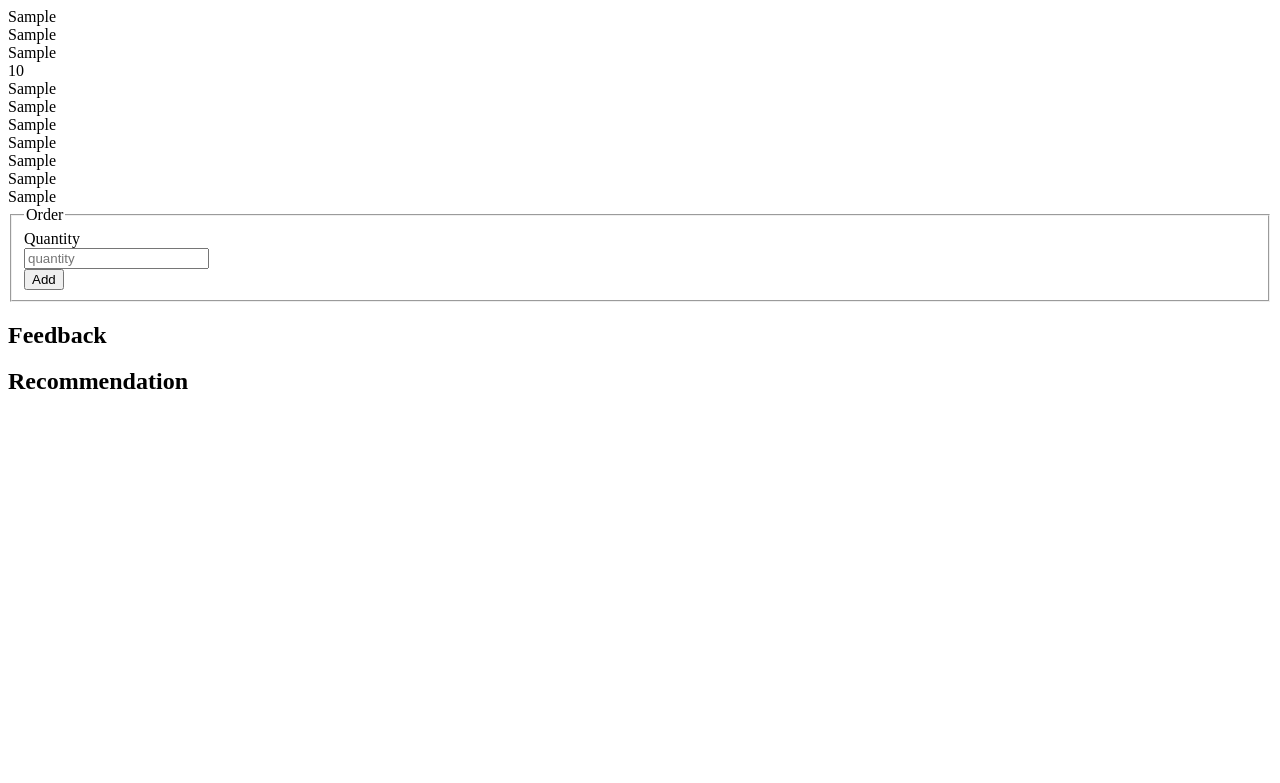
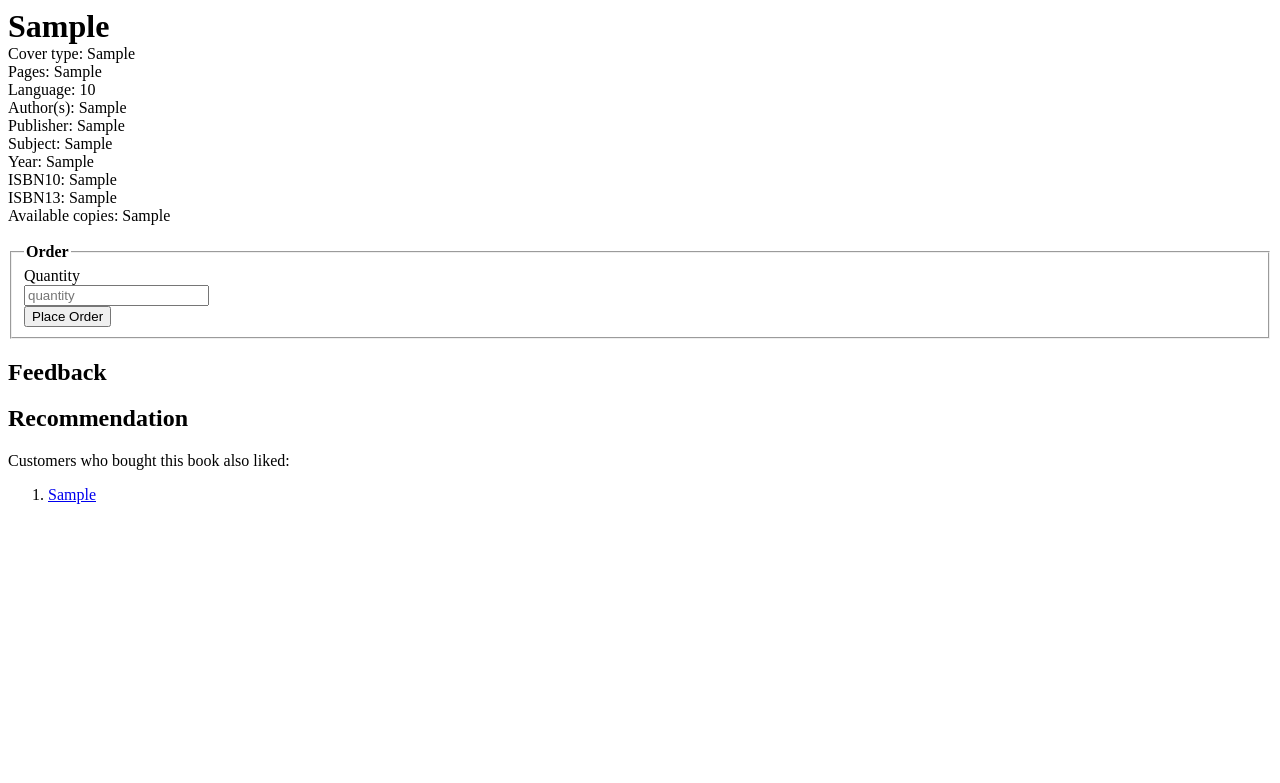
Before and after one commit to ryan191188/50008Bookstore, a Django app: template mysite/mysite/templates/books/book_details.html in a window 1280 px wide. Shown: the top 783 px of the page. Run offline with Django 3.2, Linux system fonts and the light colour scheme; the visitor is signed in with stand-in values (Sample User, id 1); tables that the repository leaves empty hold one stand-in row (values such as "Sample post"); the template is opened without the code that fills it: most values are stand-ins (such as "Sample title", 1, 10 or a date in 2020); data that the repository does not hold is empty.

Commit message:
recommendation

```diff
--- a/BookOrder_INSERT.sql
+++ b/BookOrder_INSERT.sql
@@ -1,4 +1,4 @@
-INSERT INTO BookOrder VALUES
+INSERT INTO myapp_orders VALUES
 ('tayyongming1989@gmail.com', '978-1936594290', 4, '2015-11-22 19:46:13'),
 ('nehalkanwat1989@gmail.com', '978-0672325670', 2, '2017-11-18 15:53:31'),
 ('zhengxi1990@yahoo.com', '978-0596802356', 5, '2015-10-26 02:08:34'),
--- a/Recommender.sql
+++ b/Recommender.sql
@@ -1,7 +1,7 @@
-SELECT ISBN13 FROM bookorder
+SELECT ISBN13 FROM myapp_orders
 WHERE loginName IN
 (SELECT b2.loginName
-FROM bookorder b1, bookorder b2
+FROM myapp_orders b1, myapp_orders b2
 WHERE b1.ISBN13 = b2.ISBN13
 AND b1.loginName <> b2.loginName
 AND b1.loginName = 'tayweiguo1989@msn.com'
--- a/mysite/myapp/settings.py
+++ b/mysite/myapp/settings.py
@@ -38,6 +38,7 @@ INSTALLED_APPS = [
     'django.contrib.sessions',
     'django.contrib.messages',
     'django.contrib.staticfiles',
+    'myapp',
 ]
 
 MIDDLEWARE = [
--- a/mysite/mysite/settings.py
+++ b/mysite/mysite/settings.py
@@ -38,7 +38,6 @@ INSTALLED_APPS = [
     'django.contrib.messages',
     'django.contrib.staticfiles',
     'django_extensions',
-    'myapp',
 ]
 
 MIDDLEWARE = [
--- a/mysite/mysite/templates/books/book_details.html
+++ b/mysite/mysite/templates/books/book_details.html
@@ -1,16 +1,17 @@
 {% if book %}
 {% for b in book %}
-	{{b.0}}<br>
-	{{b.1}}<br>
-	{{b.2}}<br>
-	{{b.3}}<br>
-	{{b.4}}<br>
-	{{b.5}}<br>
-	{{b.6}}<br>
-	{{b.7}}<br>
-	{{b.8}}<br>
-	{{b.9}}<br>
-	{{b.10}}<br>
+	<font size=6><b> {{b.0}}</b></font><br>
+	Cover type: {{b.1}}<br>
+	Pages: {{b.2}}<br>
+	Language: {{b.3}}<br>
+	Author(s): {{b.4}}<br>
+	Publisher: {{b.5}}<br>
+	Subject: {{b.6}}<br>
+	Year: {{b.7}}<br>
+	ISBN10: {{b.8}}<br>
+	ISBN13: {{b.9}}<br>
+	Available copies: {{b.10}}<br>
+	<br>
 
 
 
@@ -28,13 +29,13 @@
 	<fieldset>
 
 	<!-- Form Name -->
-	<legend>Order</legend>
+	<legend><b>Order</b></legend>
 
 	<!-- Text input-->
 	<div class="form-group">
 	  <label class="col-md-4 control-label" for="quantity">Quantity</label>
 	  <div class="col-md-4">
-	  <input id="quantity" name="quantity" type="number" min=1 step=1.0 placeholder="quantity" class="form-control input-md" required="">
+	  <input id="quantity" name="quantity" type="number" min=1 max={{book.0.10}} step=1.0 placeholder="quantity" class="form-control input-md" required="">
 
 	  </div>
 	</div>
@@ -42,7 +43,7 @@
 	<div class="form-group">
 	  <label class="col-md-4 control-label" for="orderbutton"></label>
 	  <div class="col-md-4">
-	    <button id="orderbutton" name="orderbutton" class="btn btn-primary">Add</button>
+	    <button id="orderbutton" name="orderbutton" class="btn btn-primary">Place Order</button>
 	  </div>
 	</div>
 
@@ -62,7 +63,20 @@
 <! feeedback frm query>
 
 <h2>Recommendation </h2>
+{% if recommendation %}
+  Customers who bought this book also liked:
+  <ol>
+  {% for book in recommendation %}
+  <li>
+    <a href = "{{book.1}}" >{{ book.0 }}</a><br>  <! TITLE>
+    <br>
 
+<!-- QUERY LANGUAGE TO GET SCORE BY REFERENCING ANOTHER SUBTABLE -->
+
+ </li>
+  {% endfor %}
+  </ol>
+{% endif %}
 
 {% else %}
 <h2> Book Not Found </h2>
--- a/mysite/mysite/templates/user_orders.html
+++ b/mysite/mysite/templates/user_orders.html
@@ -34,8 +34,10 @@
   <ol>
   {% for order in results %}
   <li>
-    {{ order.0 }}<br>  <! DATE>
-    <a href = "../../books/{{book.9}}" >{{ order.1 }}</a><br>  <! TITLE>
+    <a href = "../../books/{{order.2}}" >{{ order.0 }}</a><br>  <! TITLE>
+    {{order.3}} copies<br>
+    Ordered on {{order.4}}<br>
+    <br>
 
 <!-- QUERY LANGUAGE TO GET SCORE BY REFERENCING ANOTHER SUBTABLE -->
 
--- a/mysite/mysite/urls.py
+++ b/mysite/mysite/urls.py
@@ -80,6 +80,9 @@ urlpatterns = [
 		   core_views.userratings,
 		   name = 'userratings'),
 
+       url(r'^user/.+/orders',
+       core_views.userorders,
+       name = 'userorders'),
 
 		   url(r'^newbook',
 		   core_views.newbook,
@@ -87,5 +90,9 @@ urlpatterns = [
 
 		   url(r'^arrivebook',
 		   core_views.arrivebook,
-		   name = 'arrivebook')
+		   name = 'arrivebook'),
+
+       url(r'^statistics',
+       core_views.statistics,
+       name = 'statistics')
                ]
--- a/order_create.sql
+++ b/order_create.sql
@@ -3,6 +3,6 @@ loginName VARCHAR(64),
 ISBN13 CHAR(14),
 quantityOrdered INT NOT NULL,  # QUANTITY ORDERED MUST BE SMALLER OR EQUAL TO QUANTITY AVAILABLE
 orderDate DATETIME NOT NULL,
-PRIMARY KEY (loginName, ISBN13),
+PRIMARY KEY (loginName, ISBN13, orderDate),
 FOREIGN KEY (loginName) REFERENCES auth_user(username) ON DELETE CASCADE ON UPDATE CASCADE,
 FOREIGN KEY (ISBN13) REFERENCES myapp_book(ISBN13) ON DELETE CASCADE ON UPDATE CASCADE)
```
Also changed, not shown: mysite/mysite/templates/users.html (+7 -2 lines), mysite/mysite/views.py (+54 -2 lines), 3 other files.
